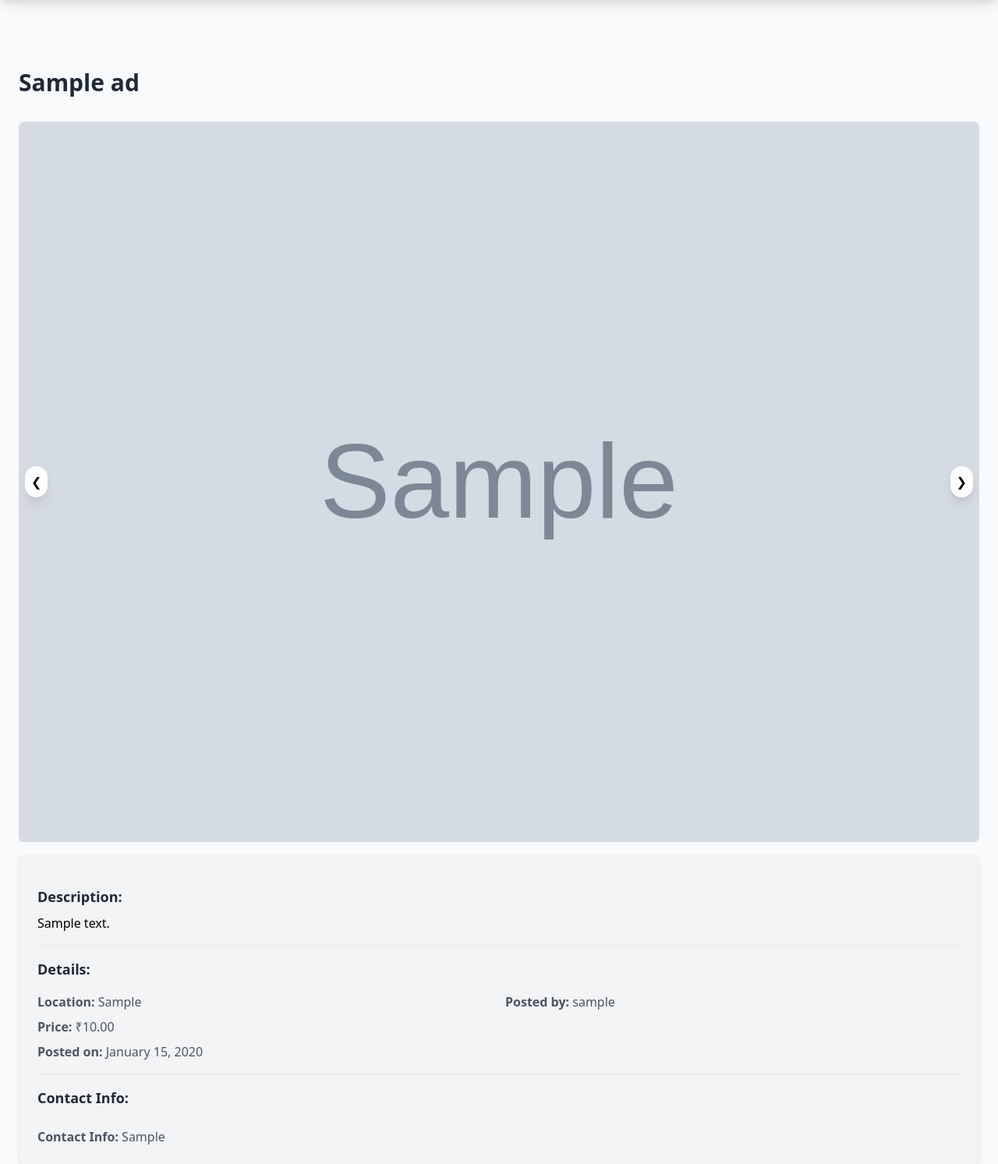
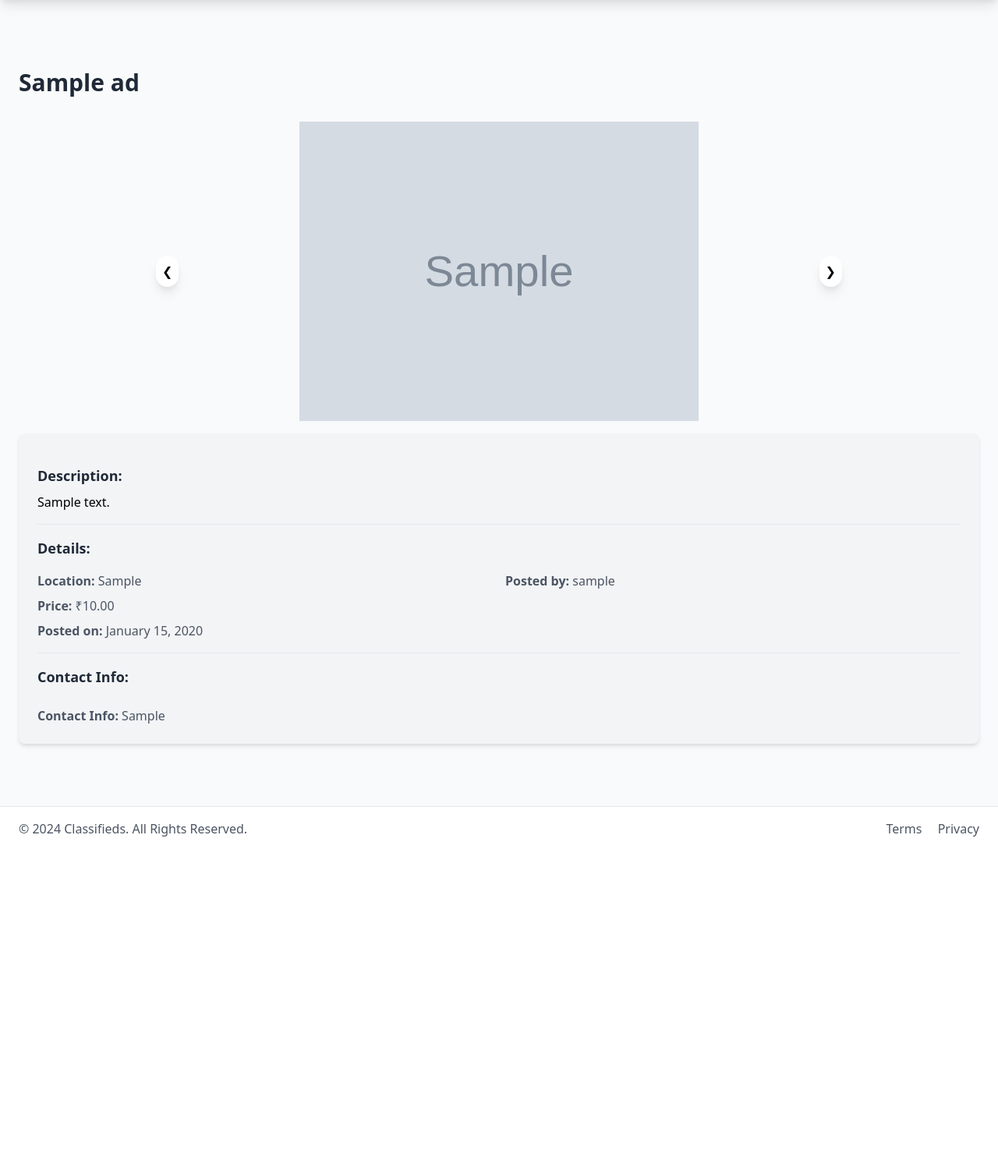
Before and after one commit to DeepankumarTpDev/ClassifiedsApp, a Django app: a page that uses ads/templates/ads/ad_detail.html in a window 1280 px wide. Shown: the part 64-1557 px from the top of the page at 78% size. After the commit the page ends 1137 px from the top, so only its background shows below. Run offline with Django 5.2, Linux system fonts and the light colour scheme; tables that the repository leaves empty hold one stand-in row (values such as "Sample post"); grey boxes marked "Sample" are stand-in pictures; some libraries are stand-ins or nearby versions.

Commit message:
Fix Image Container size for proper display of image (#16)

```diff
--- a/ads/templates/ads/ad_detail.html
+++ b/ads/templates/ads/ad_detail.html
@@ -12,20 +12,18 @@
     <div class="container mx-auto mt-8">
         <div x-data="{ currentSlide: 0, totalSlides: {{ ad.images.count }} }"
              x-init="setInterval(() => { currentSlide = (currentSlide + 1) % totalSlides }, 4000)"
-         class="mt-6 relative">
-        <div class="overflow-hidden h-[400px] w-[600px]">
+             class="relative w-full max-w-4xl mx-auto overflow-hidden h-96">
             <div class="flex transition-transform duration-700 ease-in-out"
                  :style="'transform: translateX(-' + (currentSlide * 100) + '%);'"
                  id="carousel">
                 {% for image in ad.images.all %}
-                <div class="min-w-full h-full">
+                <div class="min-w-full flex items-center justify-center h-96">
                     <img src="{{ image.image.url }}" alt="{{ ad.title }}"
-                         class="w-full h-full object-cover rounded-lg shadow-md">
+                        class="object-contain w-full h-full shadow-md">
                 </div>
                 {% empty %}
                 <p>No images available for this ad.</p>
                 {% endfor %}
-            </div>
             </div>
             <button @click="currentSlide = (currentSlide === 0 ? totalSlides - 1 : currentSlide - 1)"
                     class="absolute top-1/2 left-2 transform -translate-y-1/2 bg-white rounded-full p-2 shadow-lg hover:bg-gray-200 transition duration-200">
@@ -35,6 +33,7 @@
                     class="absolute top-1/2 right-2 transform -translate-y-1/2 bg-white rounded-full p-2 shadow-lg hover:bg-gray-200 transition duration-200">
                 &#10095;
             </button>
+        </div>
     </div>
 
     <div class="relative bg-gray-100 p-6 rounded-lg mt-4 shadow-md">
--- a/ads/templates/ads/ads_list.html
+++ b/ads/templates/ads/ads_list.html
@@ -13,7 +13,7 @@
             <a href="{% url 'ads:ad_detail' category_slug=category.slug ad_slug=ad.slug %}">
 
                 <div class="relative">
-                    <img src="{{ ad.images.first.image.url }}" alt="{{ ad.title }}" class="w-full h-64 object-cover rounded-lg shadow-lg">
+                    <img src="{{ ad.images.first.image.url }}" alt="{{ ad.title }}" class="w-full h-64 object-contain rounded-lg shadow-lg">
                 </div>
 
                 <div class="p-4">
```
Lines whose indentation alone changed are shown as unchanged.
